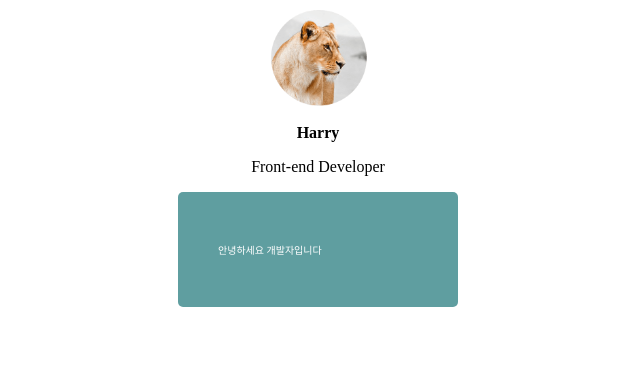
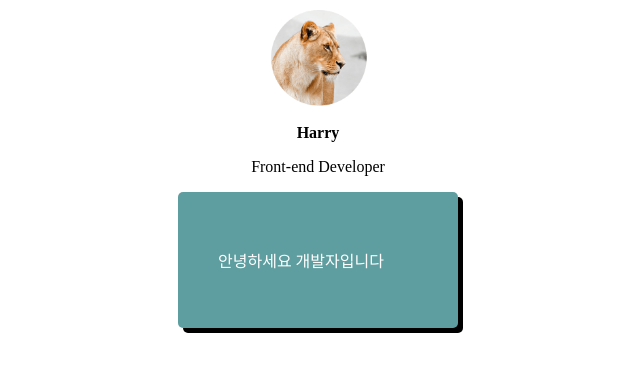
Before and after one commit to hayoungkkim/html-basics, a plain HTML site: page index.html in a window 1280 px wide. Shown: the whole page, without its empty margins (322-962 px from the left). Drawn offline with Linux system fonts and the light colour scheme.

Commit message:
웹레이아웃의 기초 : div를 이용한 네모네모 박스 디자인

```diff
--- a/css/main.css
+++ b/css/main.css
@@ -17,11 +17,10 @@
 .box {
 	width: 200px;
 	background: cadetblue;
-	margin: 10px;
 	padding: 40px;
-	border-radius: 5px;
 	margin-left: auto;
 	margin-right: auto;
-	font-size: 10px;
 	color: #fff;
+	border-radius: 5px;
+	box-shadow: 5px 5px black;
 }
```
